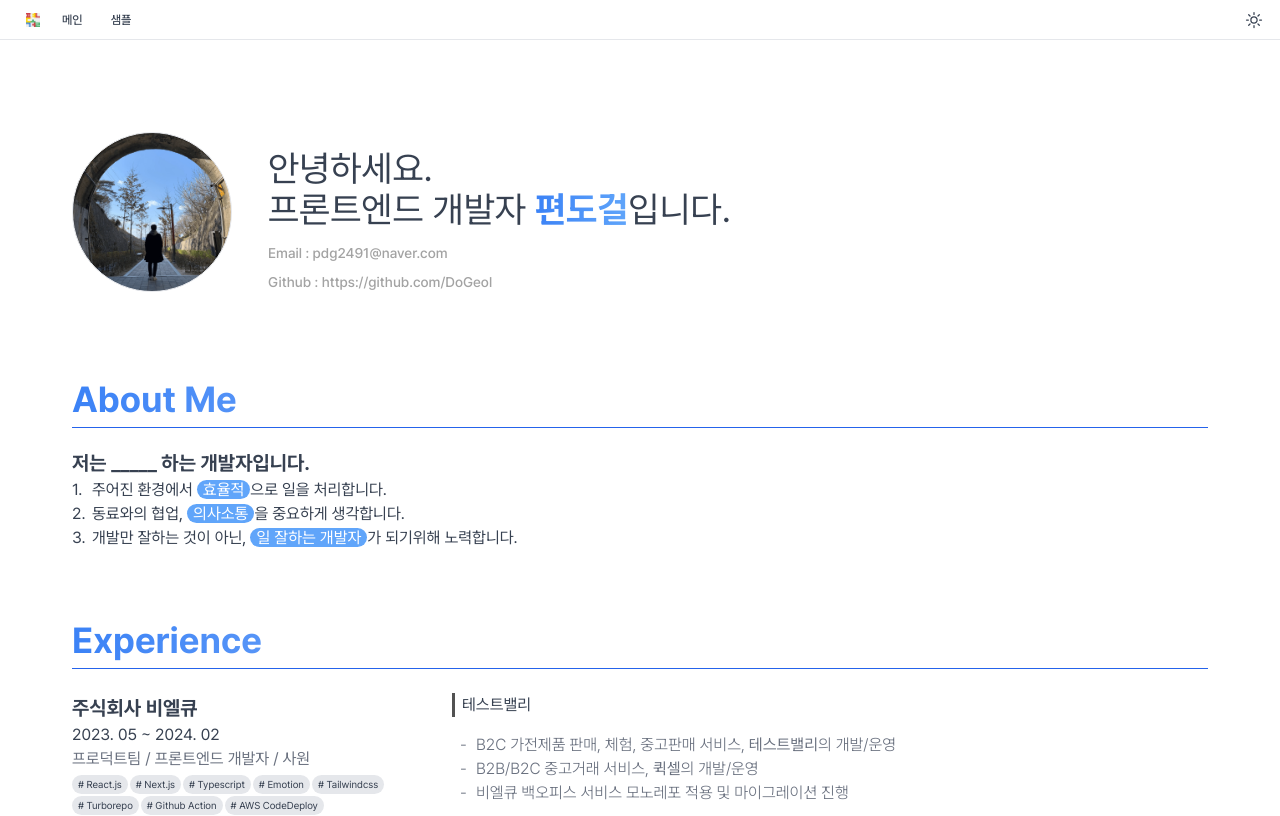
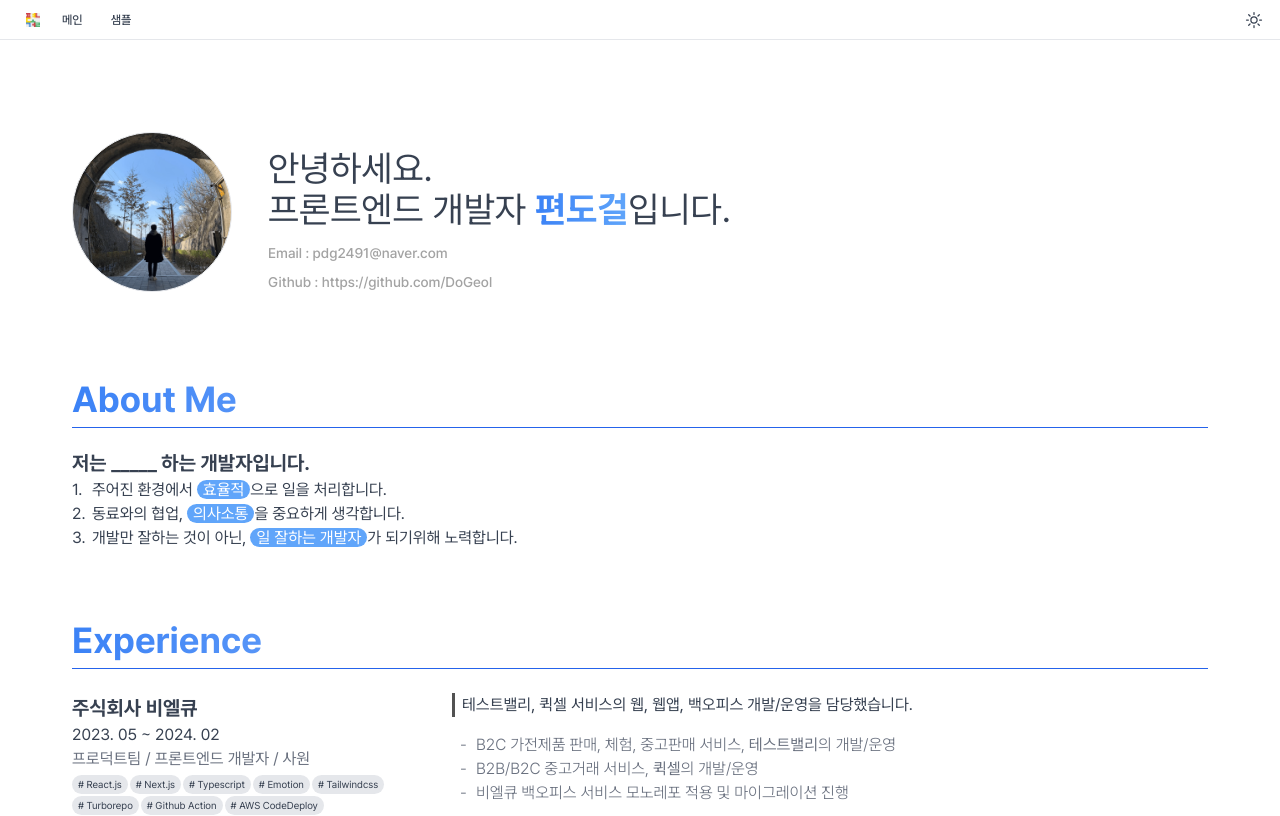
Before and after one commit to DoGeol/DoGeol.github.io, a Next.js app: page / in a window 1280 px wide. Shown: the top 816 px of the page. Built offline with nearby package versions, Linux system fonts and the light colour scheme.

Commit message:
feat: career data 수정

```diff
--- a/src/app/(pages)/(main)/_components/Experience.tsx
+++ b/src/app/(pages)/(main)/_components/Experience.tsx
@@ -111,19 +111,19 @@ export default function Experience({ data }: TProps): React.JSX.Element {
                                 </li>
                               ))}
                             </ul>
+                            {/* 구분선 */}
+                            <div
+                              className={
+                                'col-span-3 my-[0.8rem] h-[0.1rem] w-full border border-dotted border-gray-200 dark:border-gray-200'
+                              }
+                            />
                           </>
                         )}
-                        {/* 구분선 */}
-                        <div
-                          className={
-                            'col-span-3 my-[0.8rem] h-[0.1rem] w-full border border-dotted border-gray-200 dark:border-gray-200'
-                          }
-                        />
                         {item.details.length > 0 && (
                           <>
                             <ul
                               className={
-                                'mo:text-sub-desc font-light text-gray-500 dark:text-gray-400'
+                                'font-light text-gray-500 dark:text-gray-400 mo:text-sub-desc'
                               }
                             >
                               {item.details?.map((detail, idx) => (
@@ -151,10 +151,9 @@ export default function Experience({ data }: TProps): React.JSX.Element {
                                 'col-span-3 my-[0.8rem] h-[0.1rem] w-full border border-dotted border-gray-200 dark:border-gray-200'
                               }
                             />
-
                             <ul
                               className={
-                                'mo:text-sub-desc font-light text-gray-500 dark:text-gray-400'
+                                'font-light text-gray-500 dark:text-gray-400 mo:text-sub-desc'
                               }
                             >
                               {item.roles?.map((role, idx) => (
--- a/src/app/(pages)/(main)/_constant/_data/career/blq.ts
+++ b/src/app/(pages)/(main)/_constant/_data/career/blq.ts
@@ -17,7 +17,7 @@ export const CAREER_BLQ: TCareer = {
     'Github Action',
     'AWS CodeDeploy',
   ],
-  description: '테스트밸리',
+  description: '테스트밸리, 퀵셀 서비스의 웹, 웹앱, 백오피스 개발/운영을 담당했습니다.',
   summary: [
     'B2C 가전제품 판매, 체험, 중고판매 서비스, <strong>테스트밸리</strong>의 개발/운영',
     'B2B/B2C 중고거래 서비스, <strong>퀵셀</strong>의 개발/운영',
```
